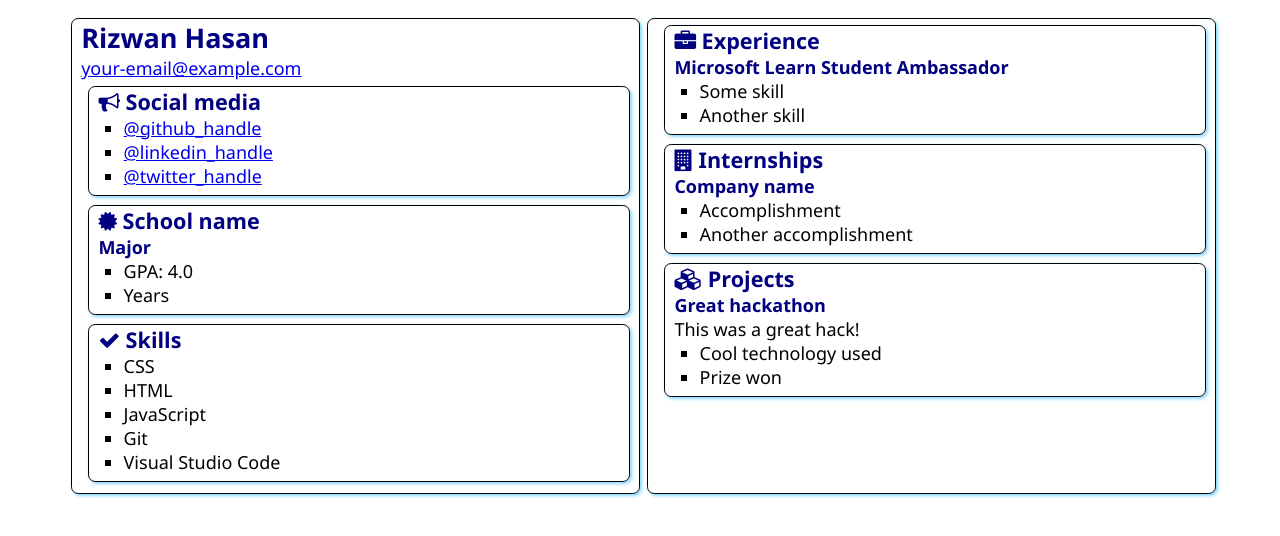
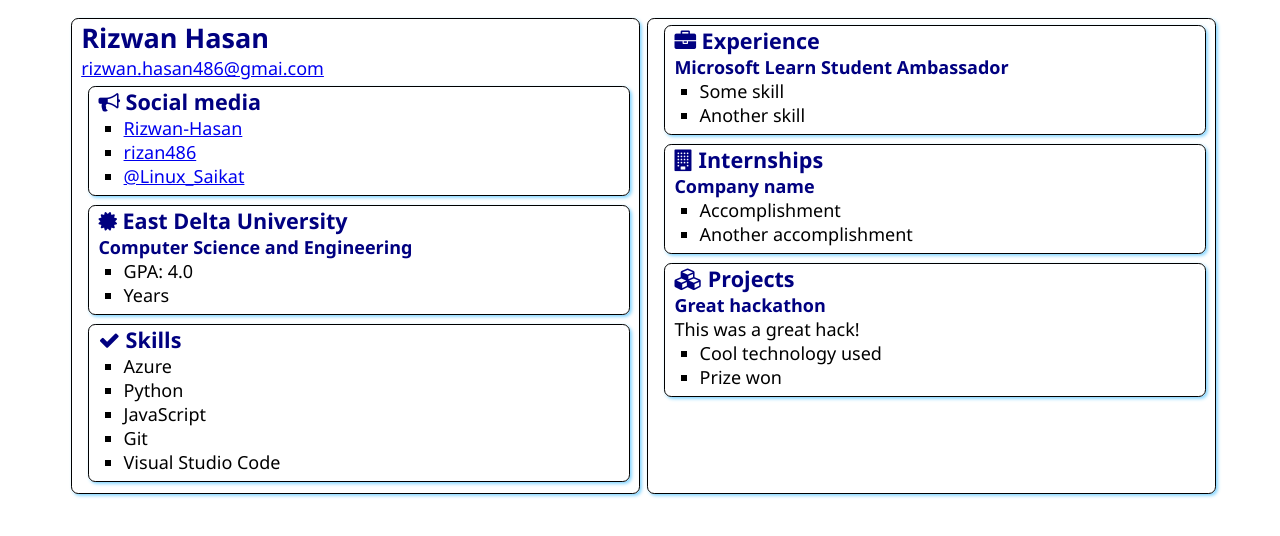
Before and after one commit to Rizwan-Hasan/SATechnicalOnboarding, a plain HTML site: page src/index.html in a window 1280 px wide. Drawn offline with Linux system fonts and the light colour scheme.

Commit message:
updated information

```diff
--- a/src/index.html
+++ b/src/index.html
@@ -1,29 +1,35 @@
 <!DOCTYPE html>
 <html lang="en">
   <head>
-    <meta charset="UTF-8">
-    <meta http-equiv="X-UA-Compatible" content="IE=edge">
-    <meta name="viewport" content="width=device-width, initial-scale=1.0">
+    <meta charset="UTF-8" />
+    <meta http-equiv="X-UA-Compatible" content="IE=edge" />
+    <meta name="viewport" content="width=device-width, initial-scale=1.0" />
     <title>Resume</title>
 
-    <link rel="stylesheet" href="style.css">
-    <link rel="stylesheet" href="https://cdnjs.cloudflare.com/ajax/libs/font-awesome/4.7.0/css/font-awesome.min.css">
+    <link rel="stylesheet" href="style.css" />
+    <link
+      rel="stylesheet"
+      href="https://cdnjs.cloudflare.com/ajax/libs/font-awesome/4.7.0/css/font-awesome.min.css"
+    />
   </head>
   <body>
     <main>
       <article class="box">
         <h1>Rizwan Hasan</h1>
-            <div><a href="mailto:your.email@example.com">your-email@example.com</a></div>
-
+        <div>
+          <a href="mailto:rizwan.hasan486@gmai.com">rizwan.hasan486@gmai.com</a>
+        </div>
         <section class="box">
           <h2>
             <i class="fa fa-bullhorn" aria-hidden="true"></i>
             Social media
           </h2>
           <ul>
-                    <li><a href="https://github.com/<handle>">@github_handle</a></li>
-                    <li><a href="https://linkedin.com/in/<handle>">@linkedin_handle</a></li>
-                    <li><a href="https://twitter.com/<handle>">@twitter_handle</a></li>
+            <li><a href="https://github.com/Rizwan-Hasan">Rizwan-Hasan</a></li>
+            <li>
+              <a href="https://linkedin.com/in/rizan486">rizan486</a>
+            </li>
+            <li><a href="https://twitter.com/@Linux_Saikat">@Linux_Saikat</a></li>
           </ul>
         </section>
 
@@ -31,9 +37,9 @@
           <div class="education">
             <h2>
               <i class="fa fa-certificate" aria-hidden="true"></i>
-                        School name
+              East Delta University
             </h2>
-                    <h3>Major</h3>
+            <h3>Computer Science and Engineering</h3>
             <ul>
               <li>GPA: 4.0</li>
               <li>Years</li>
@@ -47,8 +53,8 @@
             Skills
           </h2>
           <ul>
-                    <li>CSS</li>
-                    <li>HTML</li>
+            <li>Azure</li>
+            <li>Python</li>
             <li>JavaScript</li>
             <li>Git</li>
             <li>Visual Studio Code</li>
@@ -93,7 +99,6 @@
           </ul>
         </section>
       </article>
-
     </main>
   </body>
 </html>
```
Lines whose indentation alone changed are shown as unchanged.
